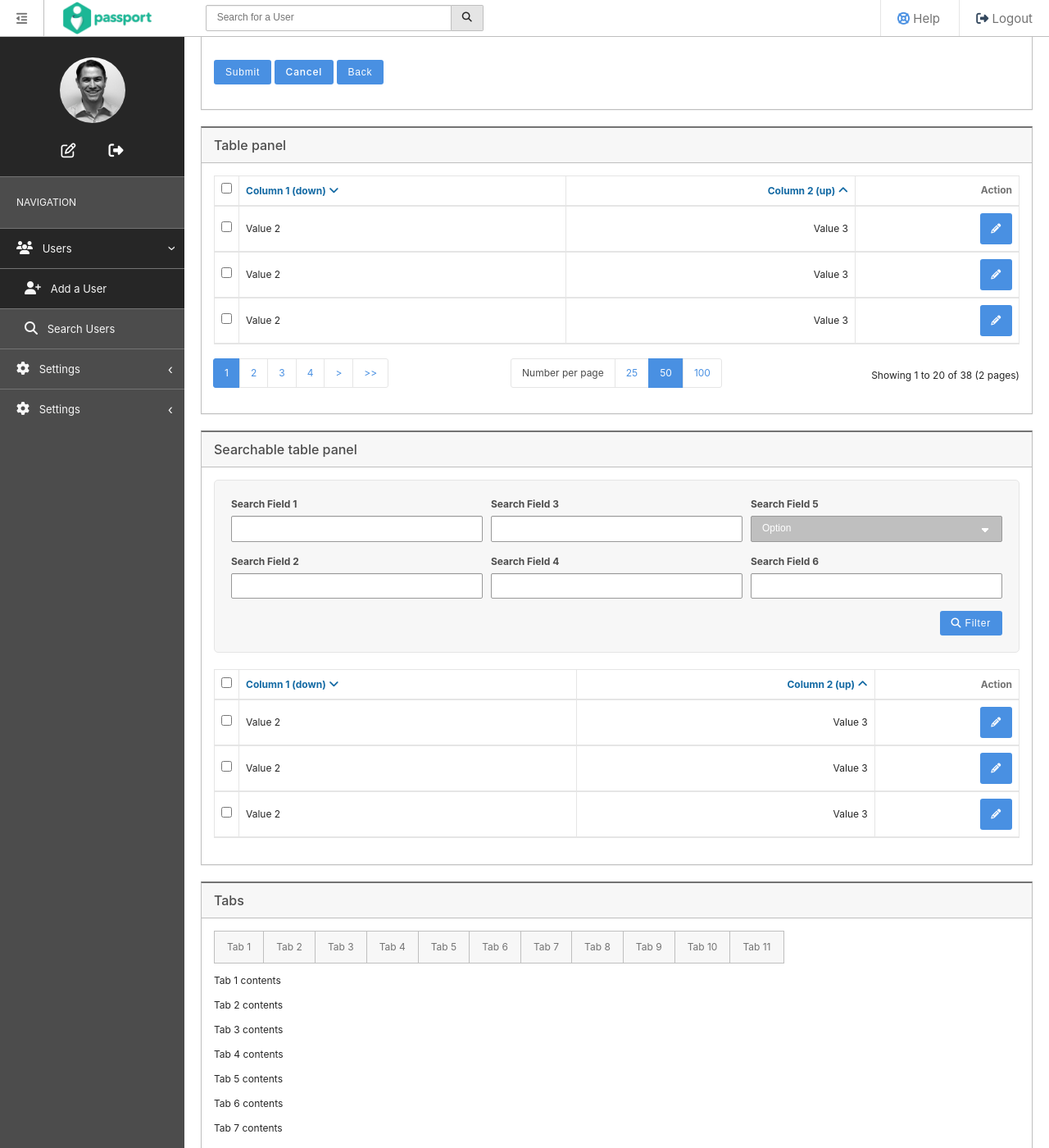
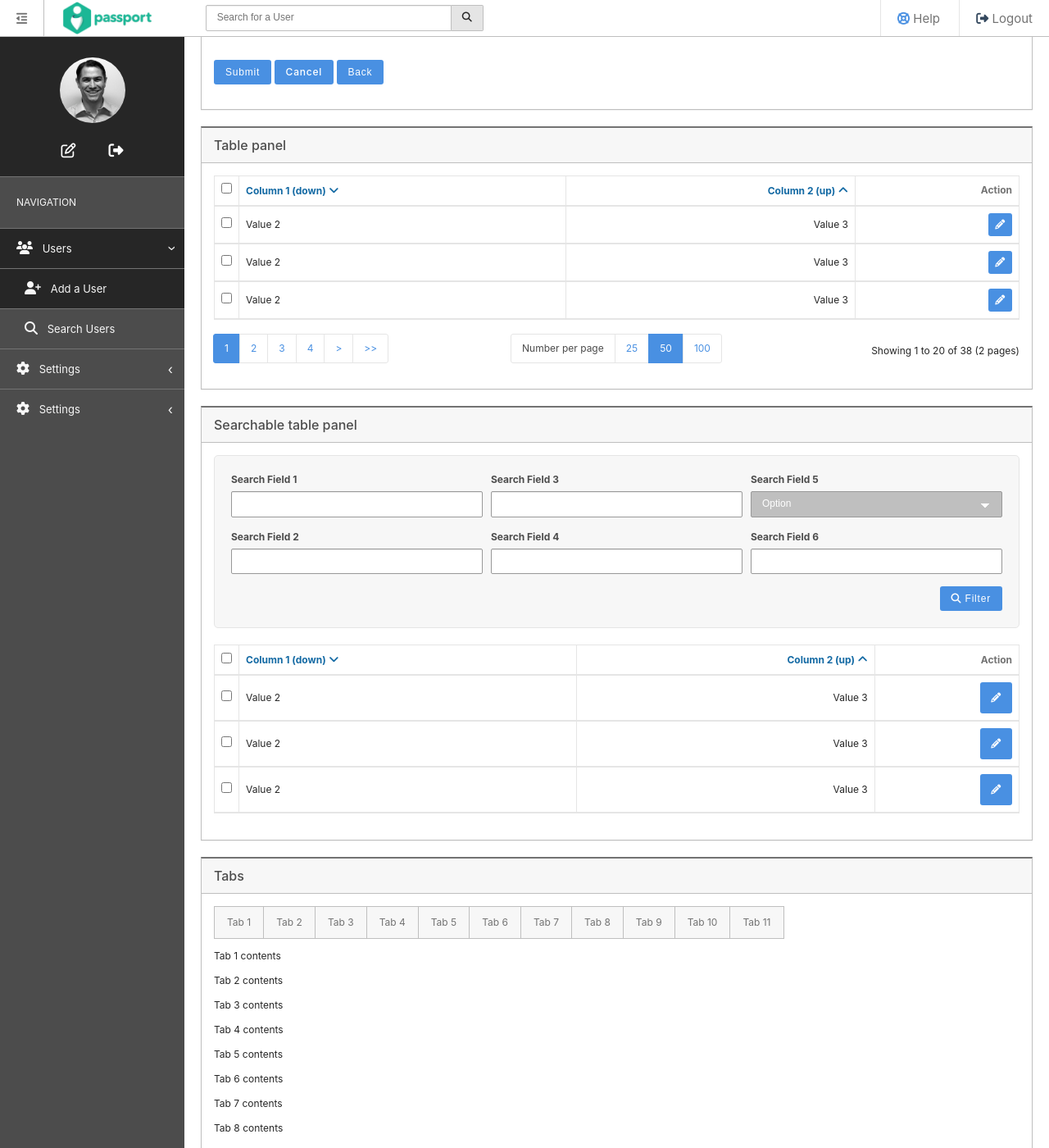
Before and after one commit to FusionAuth/fusionauth-style, a Jekyll site: the page built from index.md, in a window 1280 px wide and 1400 px high, scrolled down 5697 px. Shown: the whole window at 82% size. Built offline with Jekyll 4.4.1, drawn with Linux system fonts in a browser that asks for light colours; nearby versions of some CDN libraries.

Commit message:
Added small square for tables

```diff
--- a/_layouts/default.html
+++ b/_layouts/default.html
@@ -790,19 +790,19 @@
               <td class="tight"><input type="checkbox"></td>
               <td class="">Value 2</td>
               <td class="text-right">Value 3</td>
-              <td class="action text-right"><a href="#" class="blue button square" data-tooltip="Edit"><i class="fa fa-pencil"></i></a></td>
+              <td class="action text-right"><a href="#" class="blue button small-square" data-tooltip="Edit"><i class="fa fa-pencil"></i></a></td>
             </tr>
             <tr>
               <td class="tight"><input type="checkbox"></td>
               <td class="">Value 2</td>
               <td class="text-right">Value 3</td>
-              <td class="action text-right"><a href="#" class="blue button square" data-tooltip="Edit"><i class="fa fa-pencil"></i></a></td>
+              <td class="action text-right"><a href="#" class="blue button small-square" data-tooltip="Edit"><i class="fa fa-pencil"></i></a></td>
             </tr>
             <tr>
               <td class="tight"><input type="checkbox"></td>
               <td class="">Value 2</td>
               <td class="text-right">Value 3</td>
-              <td class="action text-right"><a href="#" class="blue button square" data-tooltip="Edit"><i class="fa fa-pencil"></i></a></td>
+              <td class="action text-right"><a href="#" class="blue button small-square" data-tooltip="Edit"><i class="fa fa-pencil"></i></a></td>
             </tr>
             </tbody>
           </table>
--- a/_sass/buttons.scss
+++ b/_sass/buttons.scss
@@ -33,6 +33,10 @@
 
   &.square {
     padding: 12px;
+  }
+
+  &.small-square {
+    padding: 7px;
   }
 
   &:hover {
```
